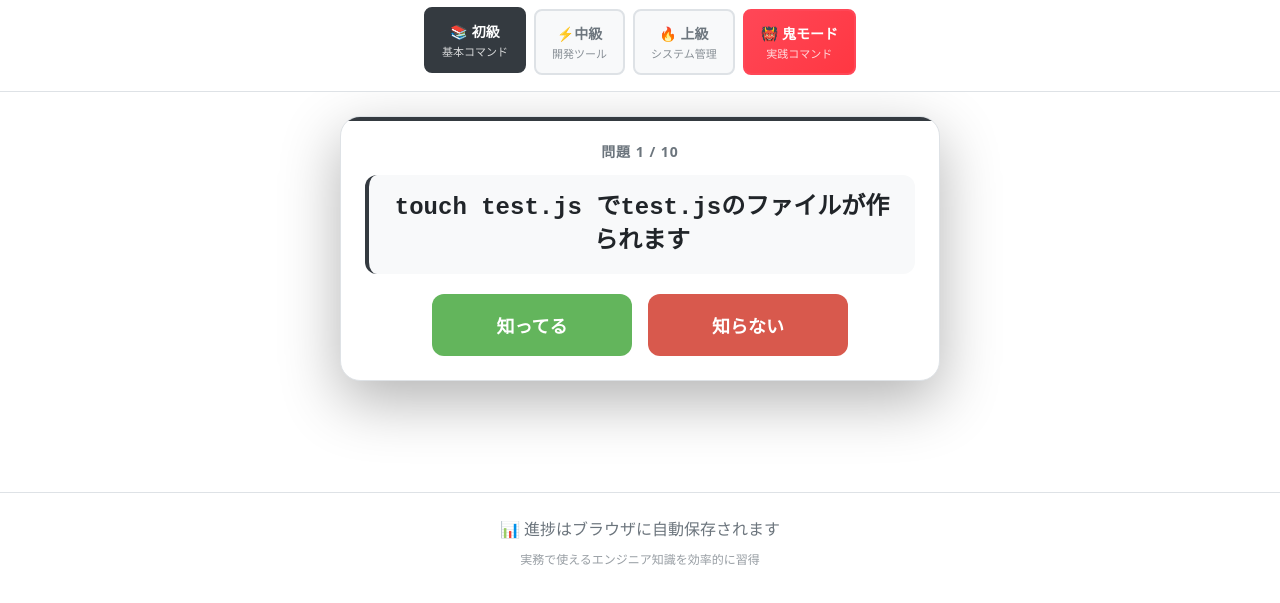
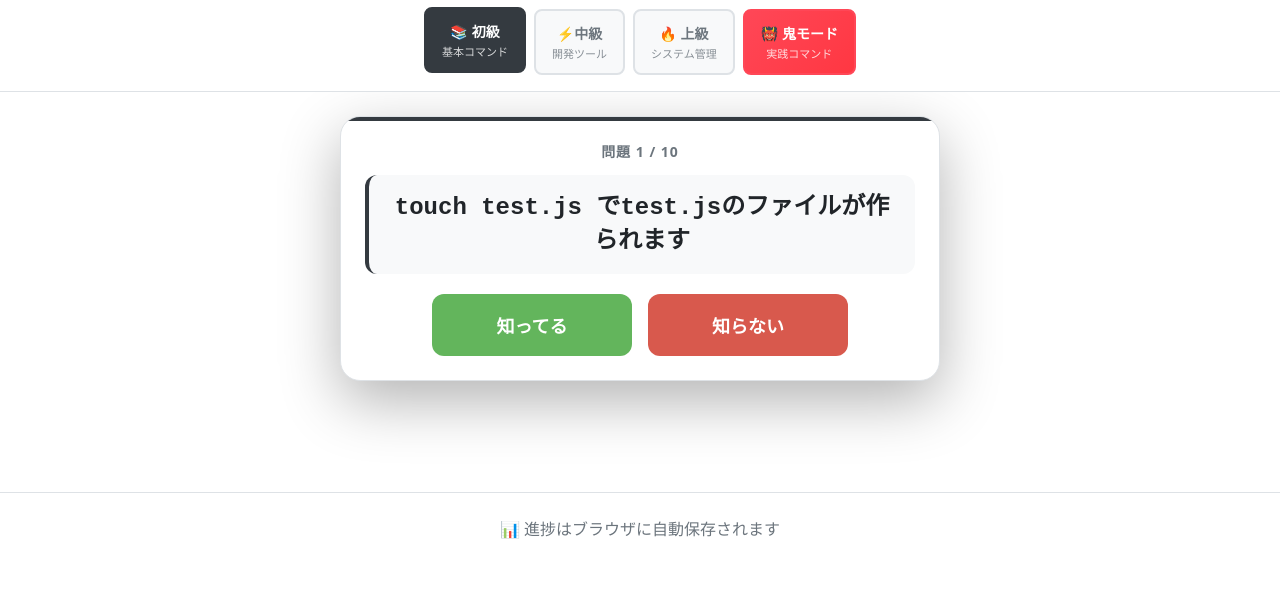
Before and after one commit to hotaka0908/githubstudy, a plain HTML site: page index.html in a window 1280 px wide. Shown: the part 89-692 px from the top of the page. Drawn offline with Linux system fonts and the light colour scheme.

Commit message:
フッターからサブテキスト削除: 進捗保存メッセージのみに簡素化
🤖 Generated with [Claude Code](https://claude.ai/code)

Co-Authored-By: Claude <noreply@anthropic.com>

```diff
--- a/index.html
+++ b/index.html
@@ -131,9 +131,6 @@
       <div>
         📊 進捗はブラウザに自動保存されます
       </div>
-      <div class="tiny">
-        実務で使えるエンジニア知識を効率的に習得
-      </div>
     </footer>
 
     <script src="quiz-data.js"></script>
```
